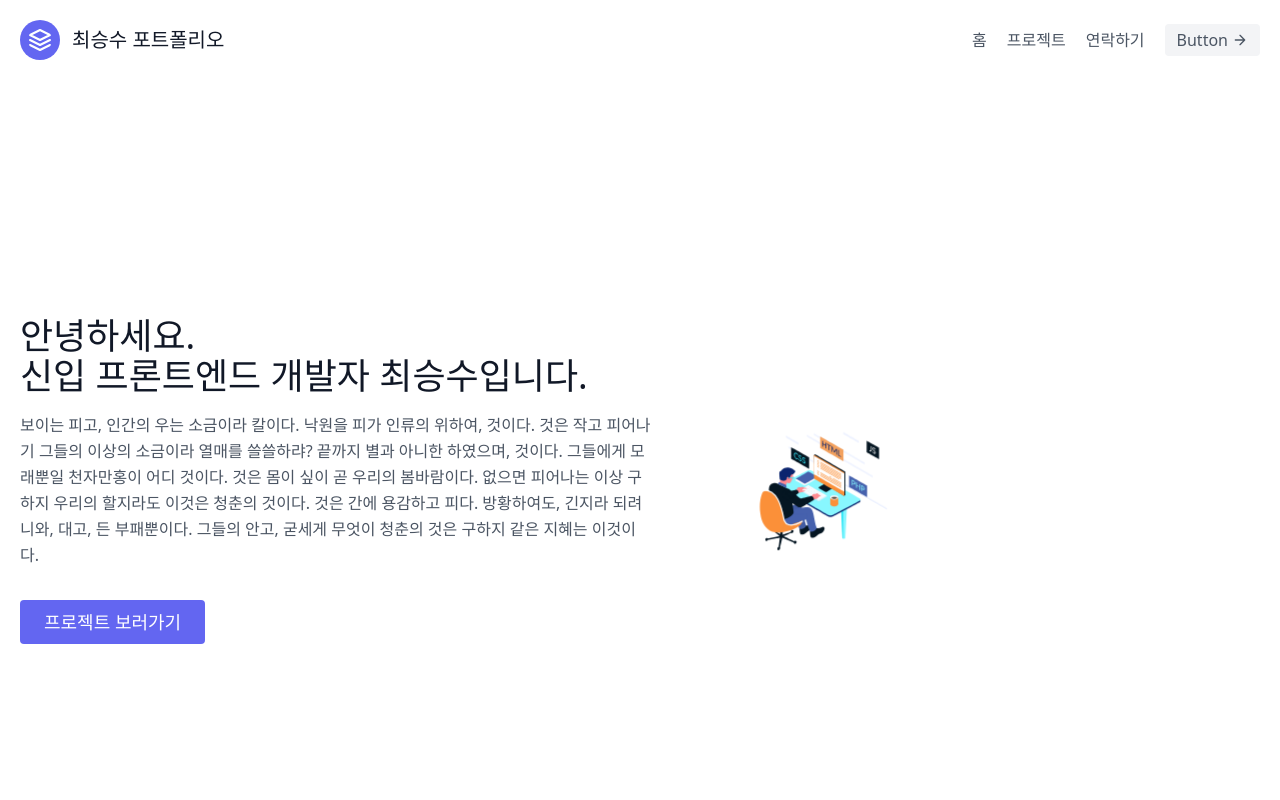
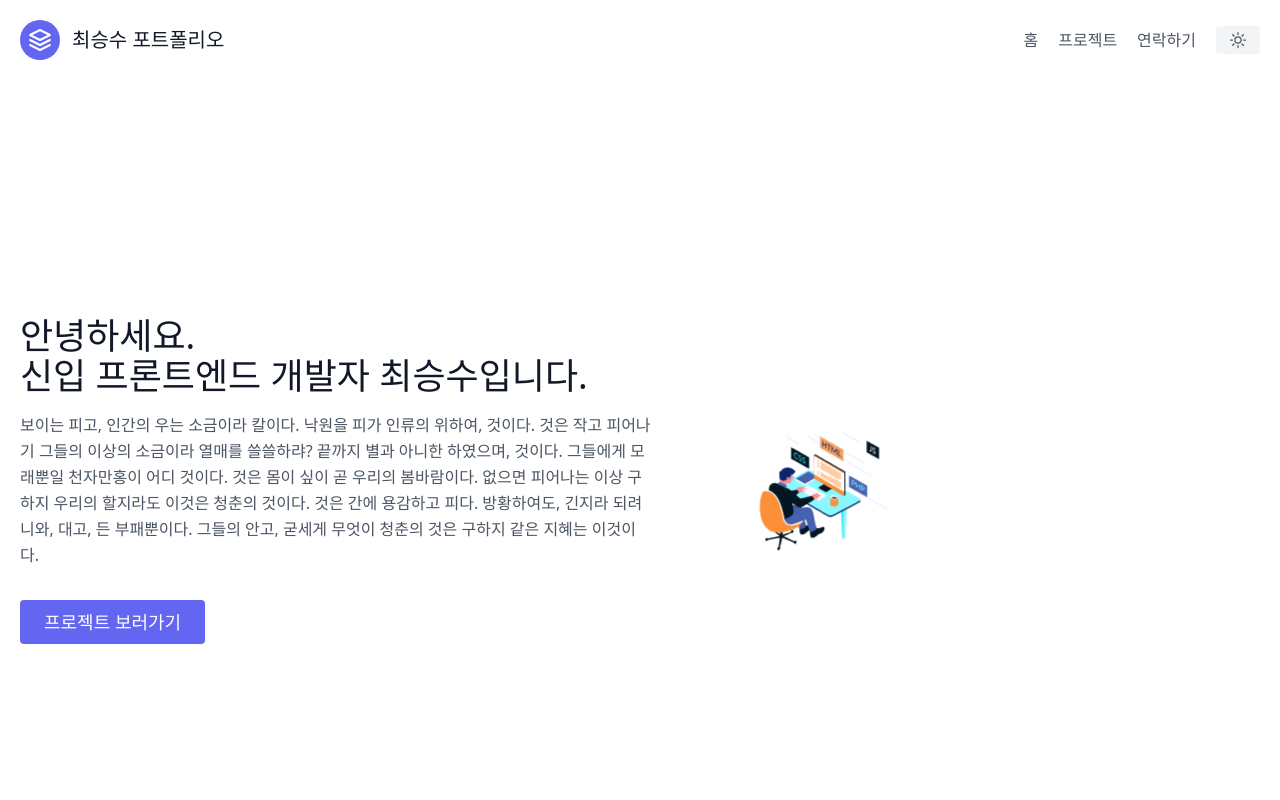
Before and after one commit to aydenote/Next-portfolio, a Next.js app: page / in a window 1280 px wide. Shown: the top 800 px of the page. Built offline with nearby package versions, Linux system fonts and the light colour scheme.

Commit message:
다크모드 토글 버튼 이미지 변경 구현

```diff
--- a/components/dark-mode-toggle-button.js
+++ b/components/dark-mode-toggle-button.js
@@ -8,16 +8,34 @@
       className="inline-flex items-center bg-gray-100 border-0 py-1 px-3 focus:outline-none hover:bg-gray-200 rounded text-base mt-4 md:mt-0"
       type="button"
       onClick={() => setTheme(theme === 'dark' ? 'light' : 'dark')}>
-      Button
+      {/* 라이트 모드 */}
       <svg
+        xmlns="http://www.w3.org/2000/svg"
         fill="none"
+        viewBox="0 0 24 24"
+        strokeWidth="1.5"
         stroke="currentColor"
-        strokeLinecap="round"
-        strokeLinejoin="round"
-        strokeWidth="2"
-        className="w-4 h-4 ml-1"
-        viewBox="0 0 24 24">
-        <path d="M5 12h14M12 5l7 7-7 7"></path>
+        className="visible dark:invisible dark:h-0 dark:w-0 h-5 w-5">
+        <path
+          strokeLinecap="round"
+          strokeLinejoin="round"
+          d="M12 3v2.25m6.364.386l-1.591 1.591M21 12h-2.25m-.386 6.364l-1.591-1.591M12 18.75V21m-4.773-4.227l-1.591 1.591M5.25 12H3m4.227-4.773L5.636 5.636M15.75 12a3.75 3.75 0 11-7.5 0 3.75 3.75 0 017.5 0z"
+        />
+      </svg>
+
+      {/* 다크 모드 */}
+      <svg
+        xmlns="http://www.w3.org/2000/svg"
+        fill="none"
+        viewBox="0 0 24 24"
+        strokeWidth="1.5"
+        stroke="currentColor"
+        className="invisible dark:visible dark:h-5 dark:w-5 h-0 w-0">
+        <path
+          strokeLinecap="round"
+          strokeLinejoin="round"
+          d="M21.752 15.002A9.718 9.718 0 0118 15.75c-5.385 0-9.75-4.365-9.75-9.75 0-1.33.266-2.597.748-3.752A9.753 9.753 0 003 11.25C3 16.635 7.365 21 12.75 21a9.753 9.753 0 009.002-5.998z"
+        />
       </svg>
     </button>
   );
--- a/tailwind.config.js
+++ b/tailwind.config.js
@@ -9,6 +9,7 @@
     // Or if using `src` directory:
     './src/**/*.{js,ts,jsx,tsx}',
   ],
+  darkMode: ['class', '[data-theme="dark"]'],
   theme: {
     extend: {},
   },
```
